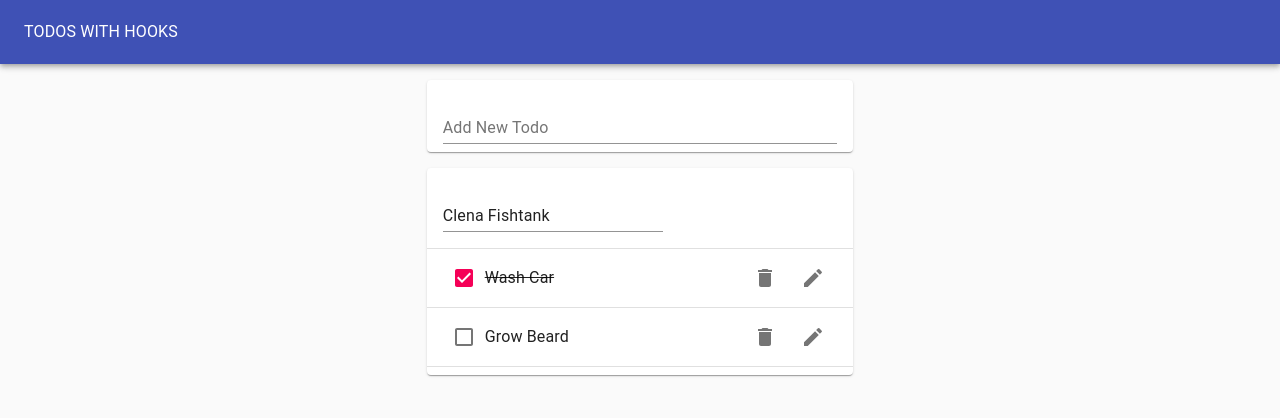
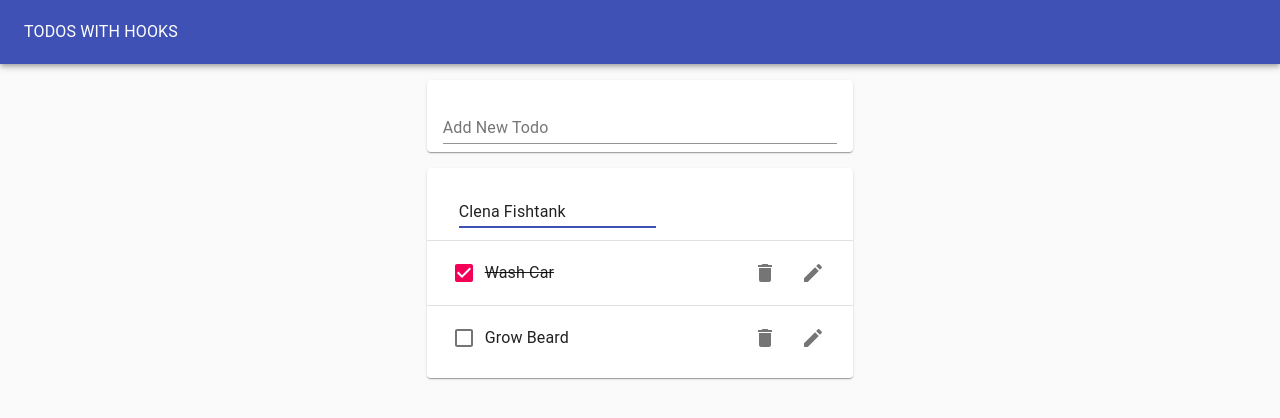
Before and after one commit to shresthabibek/hooks-todo-app, a React (Create React App) app: page / in a window 1280 px wide. Both pictures are taken after a click on the button 813 px from the left and 205 px from the top of the page. Shown: the top 418 px of the page. Built offline with nearby package versions, Linux system fonts and the light colour scheme.

Commit message:
added styles in todo

```diff
--- a/src/EditTodoForm.js
+++ b/src/EditTodoForm.js
@@ -12,8 +12,9 @@
 				reset();
 				toggleEditForm();
 			}}
+			style={{ marginLeft: '1rem', width: '50%' }}
 		>
-			<TextField margin="normal" value={value} onChange={handleChange} fullwidth />
+			<TextField margin="normal" value={value} onChange={handleChange} fullwidth autoFocus />
 		</form>
 	);
 }
--- a/src/Todo.js
+++ b/src/Todo.js
@@ -13,7 +13,7 @@
     const [isEditing, toggle] = useToggleState(false);
 
 	return (
-		<ListItem>
+		<ListItem style={{height:"64px"}}>
             {isEditing ? (<EditTodoForm editTodo={editTodo} id={id} task={task}
                 toggleEditForm = {toggle}/>) : (
                 <>
--- a/src/TodoList.js
+++ b/src/TodoList.js
@@ -8,14 +8,14 @@
 	return (
 		<Paper>
 			<List>
-				{todos.map((todo) => (
+				{todos.map((todo,i) => (
                 <>
 					<Todo id={todo.id} task={todo.task} key={todo.id} completed={todo.completed}
                         removeTodo = {removeTodo}
                         toggleTodo = {toggleTodo}
                         editTodo={editTodo}
                         />
-                    <Divider/>
+                    {i < todos.length - 1 && <Divider/> }
                 </>
 				))}
 			</List>
```
